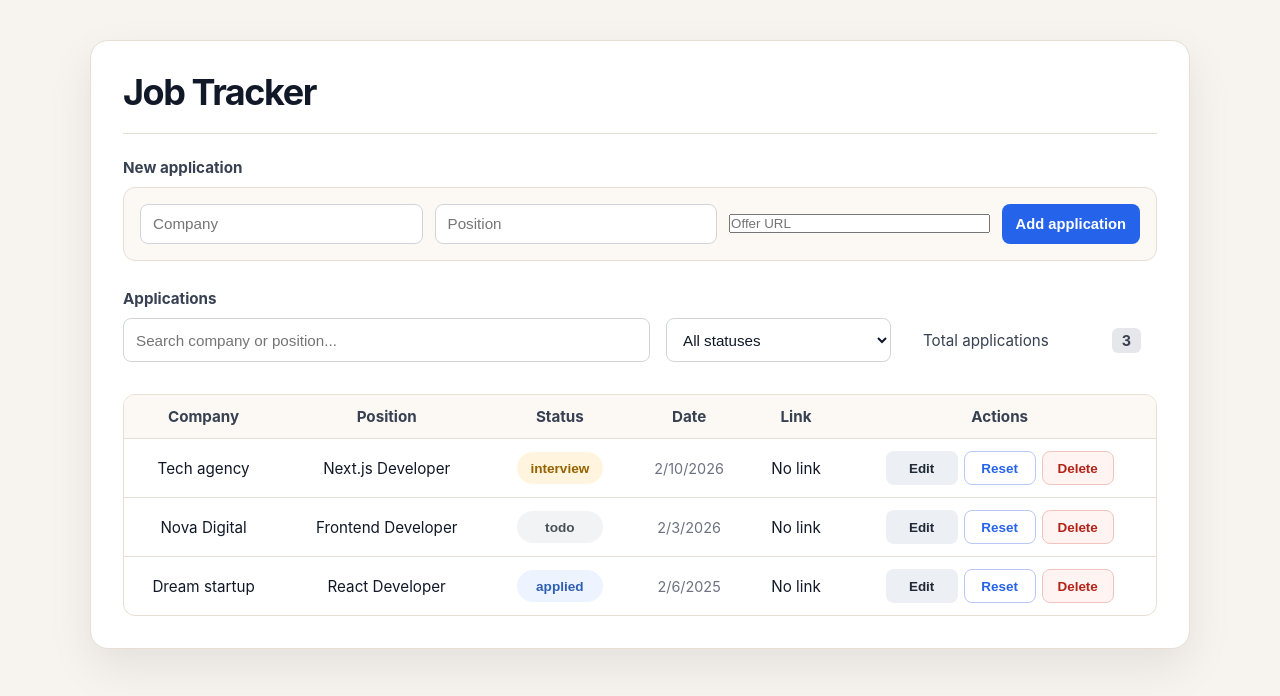
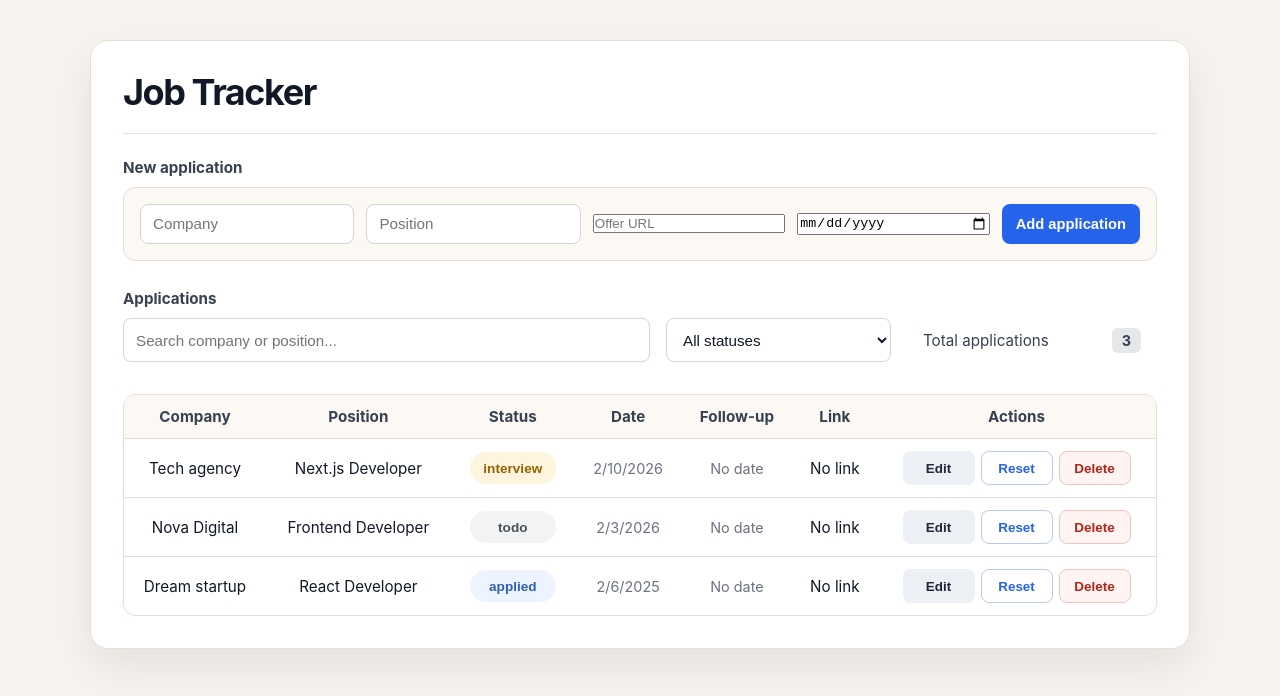
Before and after one commit to m-amroune/job-tracker, a Next.js app: page / in a window 1280 px wide. Shown: the top 696 px of the page. Built offline with nearby package versions, Linux system fonts and the light colour scheme.

Commit message:
feat: add follow-up dates to job applications

```diff
--- a/src/app/page.tsx
+++ b/src/app/page.tsx
@@ -33,6 +33,8 @@ export default function Page() {
   const [position, setPosition] = useState("");
 
   const [offerUrl, setOfferUrl] = useState("");
+
+  const [followUpDate, setFollowUpDate] = useState("");
 
   // Id of the row currently being edited (null = no edit mode)
   const [editingId, setEditingId] = useState<string | null>(null);
@@ -119,6 +121,9 @@ export default function Page() {
       const offerUrl =
         typeof rec.offerUrl === "string" ? rec.offerUrl : undefined;
 
+      const followUpDate =
+        typeof rec.followUpDate === "string" ? rec.followUpDate : undefined;
+
       const notes = typeof rec.notes === "string" ? rec.notes : undefined;
 
       return {
@@ -129,6 +134,7 @@ export default function Page() {
         createdAt,
         offerUrl,
         notes,
+        followUpDate,
       } as JobApplication;
     });
 
@@ -144,6 +150,7 @@ export default function Page() {
       company: company.trim(),
       position: position.trim(),
       offerUrl: offerUrl.trim() || undefined,
+      followUpDate: followUpDate || undefined,
       status: "todo",
       createdAt: new Date().toISOString(),
     };
@@ -156,6 +163,7 @@ export default function Page() {
     setCompany("");
     setPosition("");
     setOfferUrl("");
+    setFollowUpDate("");
   }
 
   // Move job to next status in workflow and persist
@@ -191,7 +199,7 @@ export default function Page() {
   // Update a single field while editing a row
   function updateJob(
     id: string,
-    field: "company" | "position" | "offerUrl",
+    field: "company" | "position" | "offerUrl" | "followUpDate",
     value: string,
   ) {
     const updatedJobs = jobs.map((job) =>
@@ -270,6 +278,13 @@ export default function Page() {
           onChange={(e) => setOfferUrl(e.target.value)}
         />
 
+        <input
+          type="date"
+          aria-label="Follow-up date"
+          value={followUpDate}
+          onChange={(e) => setFollowUpDate(e.target.value)}
+        />
+
         <button type="submit">Add application</button>
       </form>
 
--- a/src/components/JobCard.tsx
+++ b/src/components/JobCard.tsx
@@ -8,7 +8,7 @@ interface JobCardProps {
   setEditingId: (id: string | null) => void;
   updateJob: (
     id: string,
-    field: "company" | "position" | "offerUrl",
+    field: "company" | "position" | "offerUrl" | "followUpDate",
     value: string,
   ) => void;
   cycleStatus: (id: string) => void;
@@ -68,7 +68,26 @@ export default function JobCard({
           <span className="job-card-label">Date</span>
           <span>{new Date(job.createdAt).toLocaleDateString()}</span>
         </div>
+        <div>
+  <span className="job-card-label">Follow-up</span>
 
+  {editingId === job.id ? (
+    <input
+      type="date"
+      aria-label={`Follow-up date for ${job.company}`}
+      value={job.followUpDate ?? ""}
+      onChange={(e) =>
+        updateJob(job.id, "followUpDate", e.target.value)
+      }
+    />
+  ) : (
+    <span>
+      {job.followUpDate
+        ? new Date(`${job.followUpDate}T00:00:00`).toLocaleDateString()
+        : "No date"}
+    </span>
+  )}
+</div>
         <div>
           <span className="job-card-label">Offer</span>
 
--- a/src/components/JobRow.tsx
+++ b/src/components/JobRow.tsx
@@ -7,7 +7,7 @@ interface JobRowProps {
   setEditingId: (id: string | null) => void;
   updateJob: (
     id: string,
-    field: "company" | "position" | "offerUrl",
+    field: "company" | "position" | "offerUrl" | "followUpDate",
     value: string,
   ) => void;
   cycleStatus: (id: string) => void;
@@ -68,12 +68,27 @@ export default function JobRow({
       <td className="center date-cell">
         {new Date(job.createdAt).toLocaleDateString()}
       </td>
-
+      <td className="center date-cell">
+  {editingId === job.id ? (
+    <input
+      type="date"
+      aria-label={`Follow-up date for ${job.company}`}
+      value={job.followUpDate ?? ""}
+      onChange={(e) =>
+        updateJob(job.id, "followUpDate", e.target.value)
+      }
+    />
+  ) : job.followUpDate ? (
+    new Date(`${job.followUpDate}T00:00:00`).toLocaleDateString()
+  ) : (
+    "No date"
+  )}
+</td>
       {/* offer URL  */}
       <td className="center">
         {editingId === job.id ? (
           <input
-          aria-label={`Offer URL for ${job.company}`}
+            aria-label={`Offer URL for ${job.company}`}
             value={job.offerUrl ?? ""}
             onChange={(e) => updateJob(job.id, "offerUrl", e.target.value)}
           />
--- a/src/components/JobTable.tsx
+++ b/src/components/JobTable.tsx
@@ -19,7 +19,7 @@ interface JobTableProps {
 
   updateJob: (
     id: string,
-    field: "company" | "position" | "offerUrl",
+    field: "company" | "position" | "offerUrl" | "followUpDate",
     value: string,
   ) => void;
 
@@ -104,7 +104,7 @@ export default function JobTable({
             >
               Date
             </th>
-
+              <th>Follow-up</th>
             <th>Link</th>
             <th>Actions</th>
           </tr>
--- a/src/types/job.ts
+++ b/src/types/job.ts
@@ -9,4 +9,5 @@ export interface JobApplication {
   createdAt: string;
   offerUrl?: string;
   url?: string;
+  followUpDate?: string;
 }
```
Also changed, not shown: 1 other file (tests, documents, lock files or other folders).
